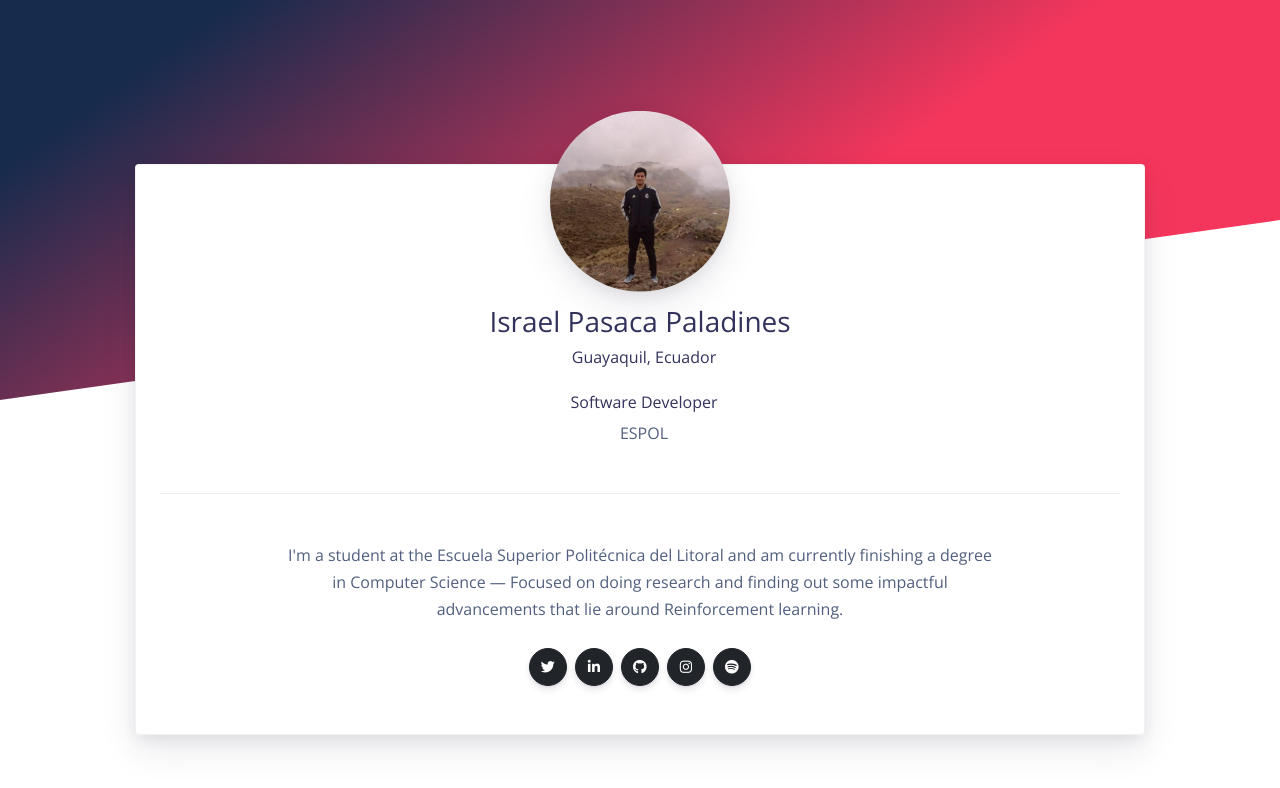
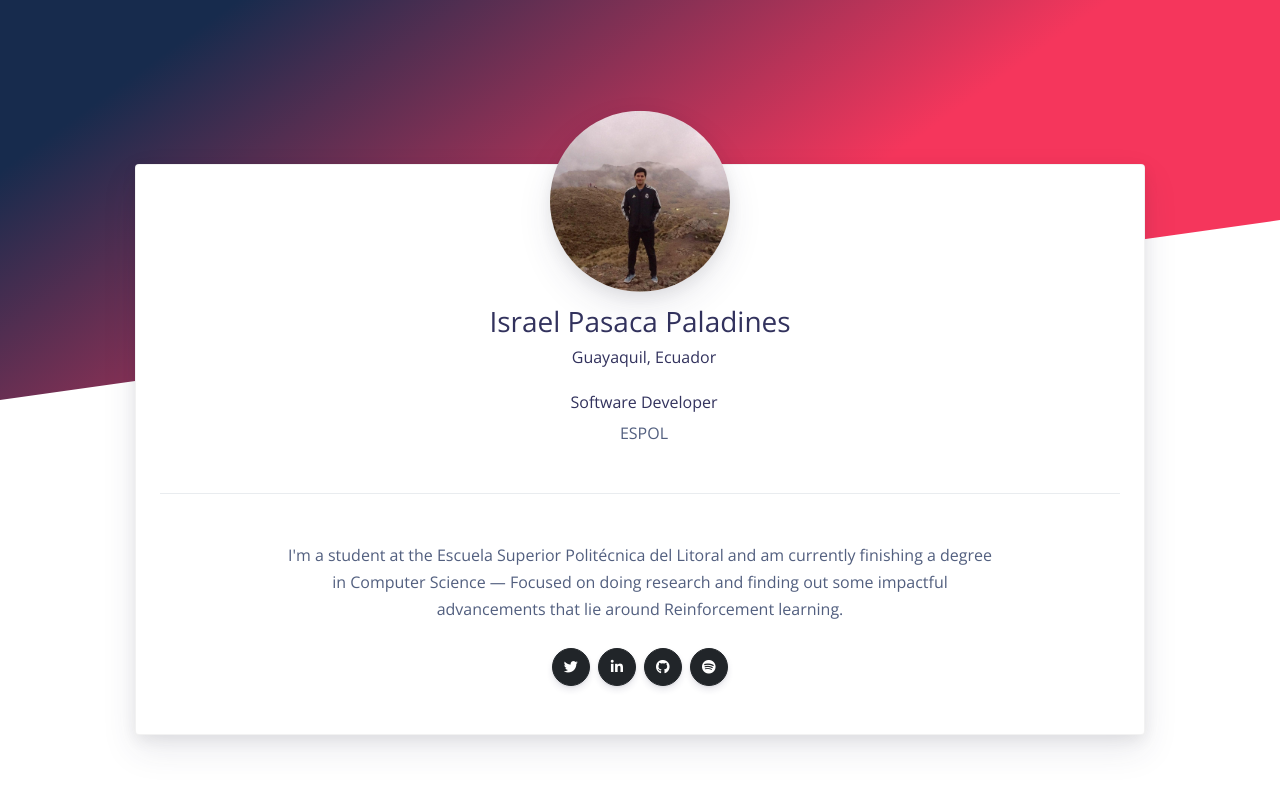
Before and after one commit to eduardisrael/eduardisrael.github.io, a website: page index.html in a window 1280 px wide. Drawn offline with nearby package versions, Linux system fonts and the light colour scheme.

Commit message:
update icon_v1

```diff
--- a/index.html
+++ b/index.html
@@ -55,9 +55,6 @@
                 <a href="https://github.com/eduardisrael" class="btn btn-dark btn-icon-only rounded-circle">
                   <i class="fab fa-github"></i>
                 </a>
-                <a href="https://www.instagram.com/israel.pasaca" class="btn btn-dark btn-icon-only rounded-circle">
-                  <i class="fab fa-instagram"></i>
-                </a>
                 <a href="#" class="btn btn-dark btn-icon-only rounded-circle">
                   <i class="fab fa-spotify"></i>
                 </a>
```
